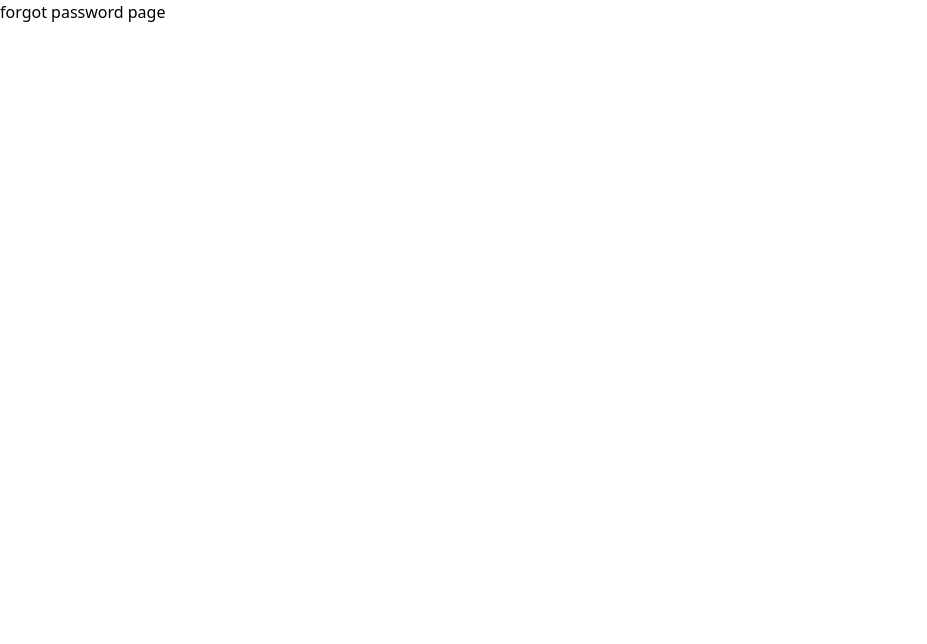
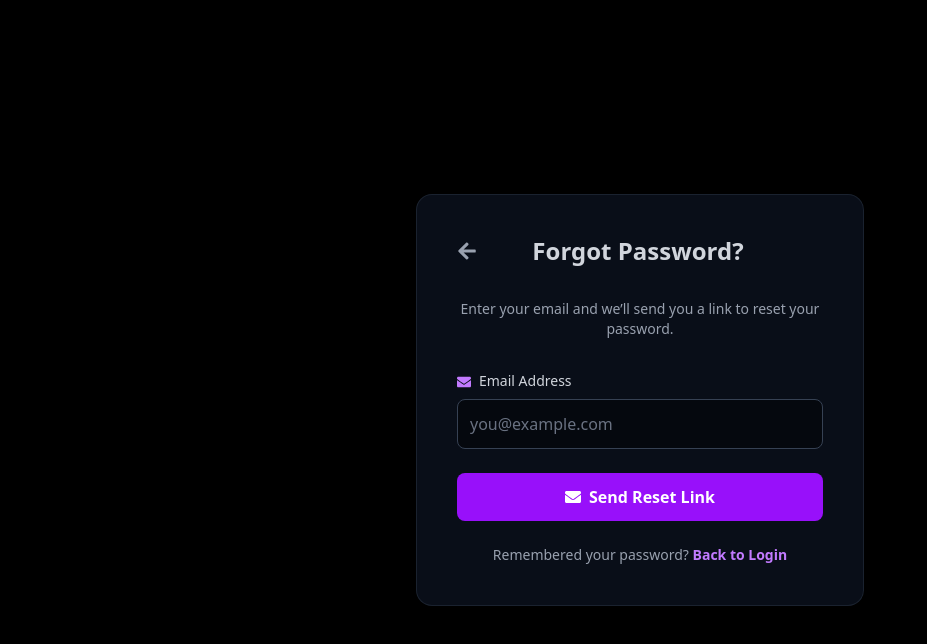
Before and after one commit to Arjun976/songApp, a React (Vite) app in the folder Fr/: page /forgot-password in a window 1280 px wide. Shown: the top 644 px of the page, without its empty margins (0-927 px from the left). Built offline with nearby package versions, Linux system fonts and the light colour scheme.

Commit message:
feat: implement Forgot Password functionality with email validation and submission

```diff
--- a/Fr/src/components/common/Navbar.jsx
+++ b/Fr/src/components/common/Navbar.jsx
@@ -108,7 +108,7 @@ const Navbar = ({ userRole = "user" }) => {
         <div className="flex items-center justify-between h-16">
 
           {/* Logo */}
-          <Link to="/" className="flex items-center space-x-3">
+          <Link to="/home" className="flex items-center space-x-3">
             <div className="w-10 h-10 bg-gradient-to-br from-purple-600 to-pink-600 rounded-full flex items-center justify-center">
               <FaMusic className="text-white text-lg" />
             </div>
--- a/Fr/src/pages/Auth/Forgotpassword.jsx
+++ b/Fr/src/pages/Auth/Forgotpassword.jsx
@@ -1,11 +1,129 @@
-import React from 'react'
+// pages/Auth/ForgotPassword.jsx
+import React, { useState } from "react";
+import { FaEnvelope, FaCheckCircle, FaArrowLeft } from "react-icons/fa";
+import { Link, useNavigate } from "react-router-dom";
 
-function Forgotpassword() {
+const ForgotPassword = () => {
+  const [email, setEmail] = useState("");
+  const [isSubmitted, setIsSubmitted] = useState(false);
+  const [error, setError] = useState("");
+  const navigate = useNavigate();
+
+  const handleSubmit = async (e) => {
+    e.preventDefault();
+    setError("");
+
+    // Simple email validation
+    const emailRegex = /^[^\s@]+@[^\s@]+\.[^\s@]+$/;
+    if (!emailRegex.test(email)) {
+      setError("Please enter a valid email address");
+      return;
+    }
+
+    try {
+      // TODO: Replace with actual API call
+      // await fetch('/api/auth/forgot-password', { method: 'POST', body: JSON.stringify({ email }) });
+      console.log("Password reset request for:", email);
+
+      // Simulate success
+      setIsSubmitted(true);
+    } catch (err) {
+      setError("Something went wrong. Please try again."+ err.message);
+    }
+  };
+
+  if (isSubmitted) {
+    return (
+      <div className="min-h-screen flex items-center justify-center bg-black px-4">
+        <div className="bg-gray-900/60 backdrop-blur-xl p-10 rounded-2xl shadow-2xl w-full max-w-md text-center border border-gray-700/40">
+          <div className="w-20 h-20 mx-auto mb-6 bg-green-500/20 rounded-full flex items-center justify-center">
+            <FaCheckCircle className="text-4xl text-green-400" />
+          </div>
+          <h2 className="text-2xl font-bold text-white mb-3">
+            Check Your Email
+          </h2>
+          <p className="text-gray-300 text-sm mb-6">
+            We’ve sent a password reset link to
+            <br />
+            <span className="text-purple-400 font-medium">{email}</span>
+          </p>
+          <p className="text-xs text-gray-500 mb-6">
+            Didn’t receive it? Check spam or try again.
+          </p>
+          <Link
+            to="/login"
+            className="inline-flex items-center gap-2 bg-purple-600 hover:bg-purple-700 text-white font-semibold px-6 py-3 rounded-full transition"
+          >
+            <FaArrowLeft /> Back to Login
+          </Link>
+        </div>
+      </div>
+    );
+  }
+
   return (
-    <div>
-      forgot password page
+    <div className="min-h-screen flex items-center justify-center bg-black px-4">
+      <div className="bg-gray-900/60 backdrop-blur-xl p-8 md:p-10 rounded-2xl shadow-2xl w-full max-w-md border border-gray-700/40">
+        <div className="flex items-center justify-between mb-8">
+          <Link
+            to="/login"
+            className="text-gray-400 hover:text-purple-400 transition"
+          >
+            <FaArrowLeft className="text-xl" />
+          </Link>
+          <h1 className="text-2xl font-bold text-gray-300">Forgot Password?</h1>
+          <div className="w-6" /> {/* Spacer */}
+        </div>
+
+        <p className="text-gray-400 text-sm text-center mb-8">
+          Enter your email and we’ll send you a link to reset your password.
+        </p>
+
+        <form onSubmit={handleSubmit} className="space-y-6">
+          {/* Email */}
+          <div>
+            <label className="block text-gray-300 text-sm mb-2">
+              <FaEnvelope className="inline mr-2 text-purple-400" />
+              Email Address
+            </label>
+            <input
+              type="email"
+              value={email}
+              onChange={(e) => setEmail(e.target.value)}
+              placeholder="you@example.com"
+              className="w-full p-3 rounded-lg bg-black/40 text-gray-200 border border-gray-700 focus:outline-none focus:ring-2 focus:ring-purple-500 transition placeholder-gray-500"
+              required
+            />
+          </div>
+
+          {/* Error */}
+          {error && (
+            <p className="text-red-400 text-sm text-center bg-red-500/10 py-2 px-4 rounded-lg border border-red-500/30">
+              {error}
+            </p>
+          )}
+
+          {/* Submit */}
+          <button
+            type="submit"
+            className="w-full bg-purple-600 hover:bg-purple-700 text-white font-semibold py-3 rounded-lg transition duration-200 flex items-center justify-center gap-2"
+          >
+            <FaEnvelope /> Send Reset Link
+          </button>
+        </form>
+
+        <p className="text-center mt-6 text-sm text-gray-400">
+          Remembered your password?{" "}
+          <Link
+            to="/login"
+            className="text-purple-400 hover:text-purple-300 font-semibold"
+          >
+            Back to Login
+          </Link>
+        </p>
+      </div>
     </div>
-  )
-}
+  );
+};
 
-export default Forgotpassword
+export default ForgotPassword;
```
